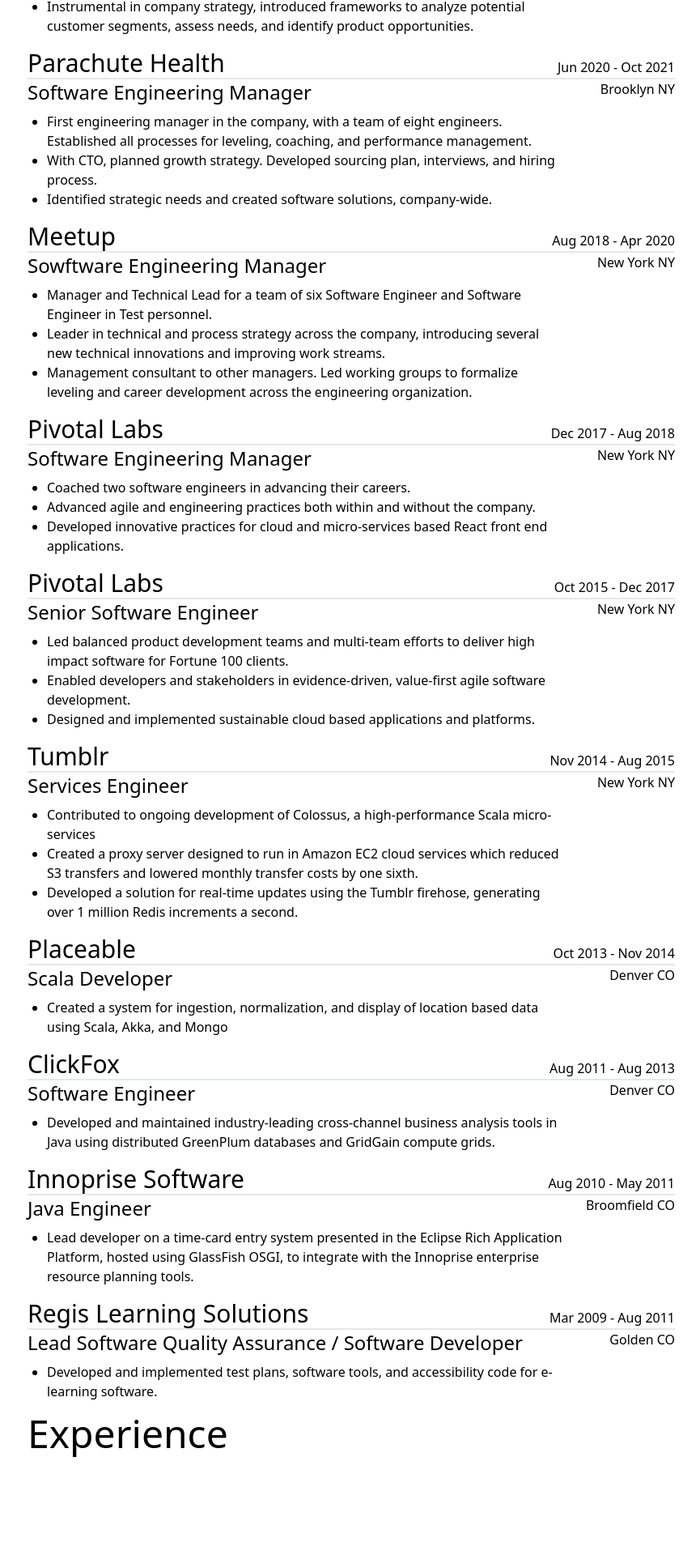
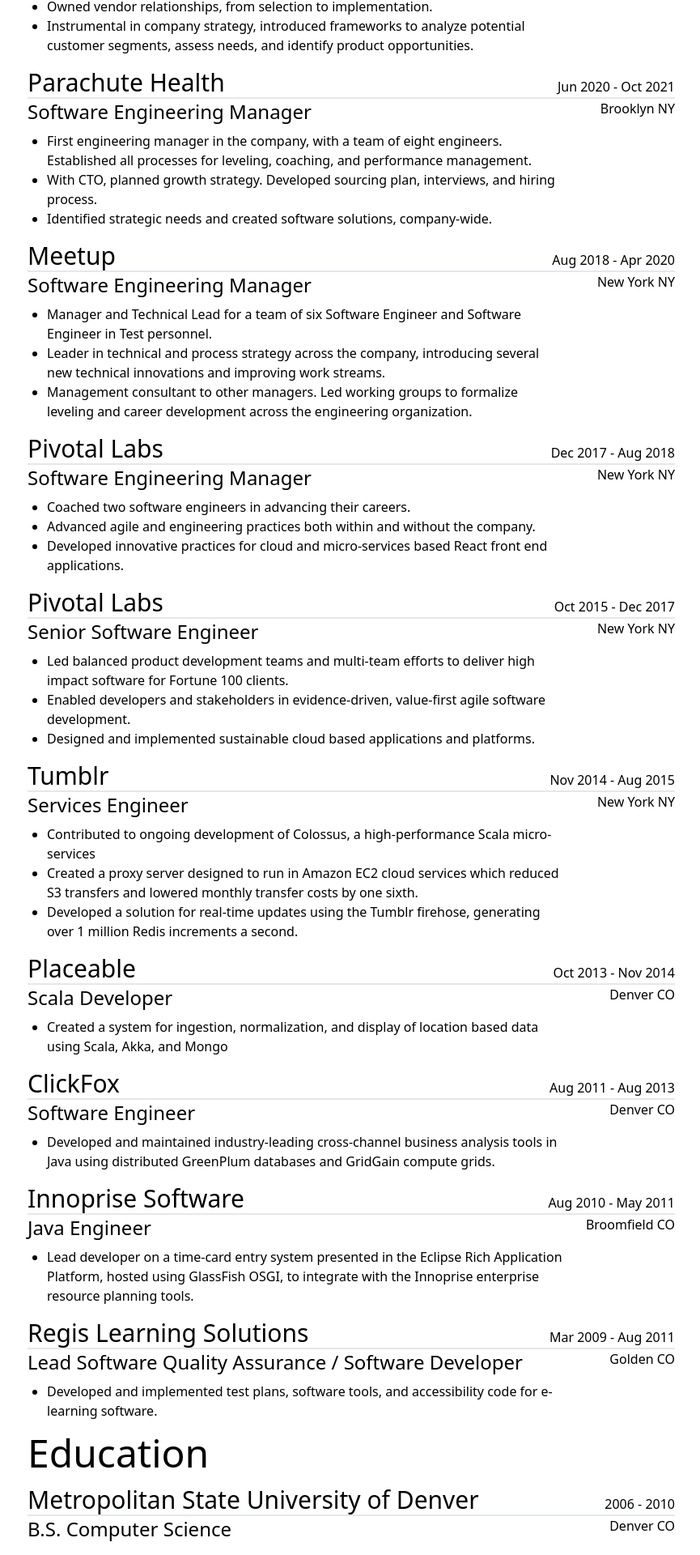
Before and after one commit to zgagnon/site, a SvelteKit app: page /resume in a window 1280 px wide. Shown: the part 467-2387 px from the top of the page at 81% size, without its empty margins (206-1071 px from the left). Before the commit the page ends 2269 px from the top, so only its background shows below. Built offline with nearby package versions, Linux system fonts and the light colour scheme.

Commit message:
Fix typos

```diff
--- a/src/routes/resume/+page.svelte
+++ b/src/routes/resume/+page.svelte
@@ -2,7 +2,7 @@
 import Work from './work.svelte';
 </script>
 
-<div class="w-[800px]">
+<div class="w-[800px] mt-6">
 	<h1 class="text-5xl">Experience</h1>
 	<hr class="mb-8" />
 	<Work
@@ -38,7 +38,7 @@
 		location="New York NY"
 		name="Meetup"
 		time="Aug 2018 - Apr 2020"
-		title="Sowftware Engineering Manager"
+		title="Software Engineering Manager"
 	/>
 
 	<Work
@@ -117,5 +117,12 @@
 		title="Lead Software Quality Assurance / Software Developer"
 	/>
 
-	<h1 class="text-5xl">Experience</h1>
+	<h1 class="text-5xl">Education</h1>
+	<Work
+		bullets="{[]}"
+		location="Denver CO"
+		name="Metropolitan State University of Denver"
+		time="2006 - 2010"
+		title="B.S. Computer Science"
+	/>
 </div>
```
Also changed, not shown: doc/planning/imdone-tasks/About-this-page-page.md (+2 -0 lines), doc/planning/imdone-tasks/Add-Main-Page-with-Overview.md (+2 -0 lines), doc/planning/imdone-tasks/Deploy-skeleton.md (+2 -0 lines), doc/planning/imdone-tasks/Link-to-github.md (+2 -0 lines), doc/planning/imdone-tasks/Responsive-layout.md (+2 -0 lines), doc/planning/imdone-tasks/Resume-on-web.md (+2 -0 lines).
